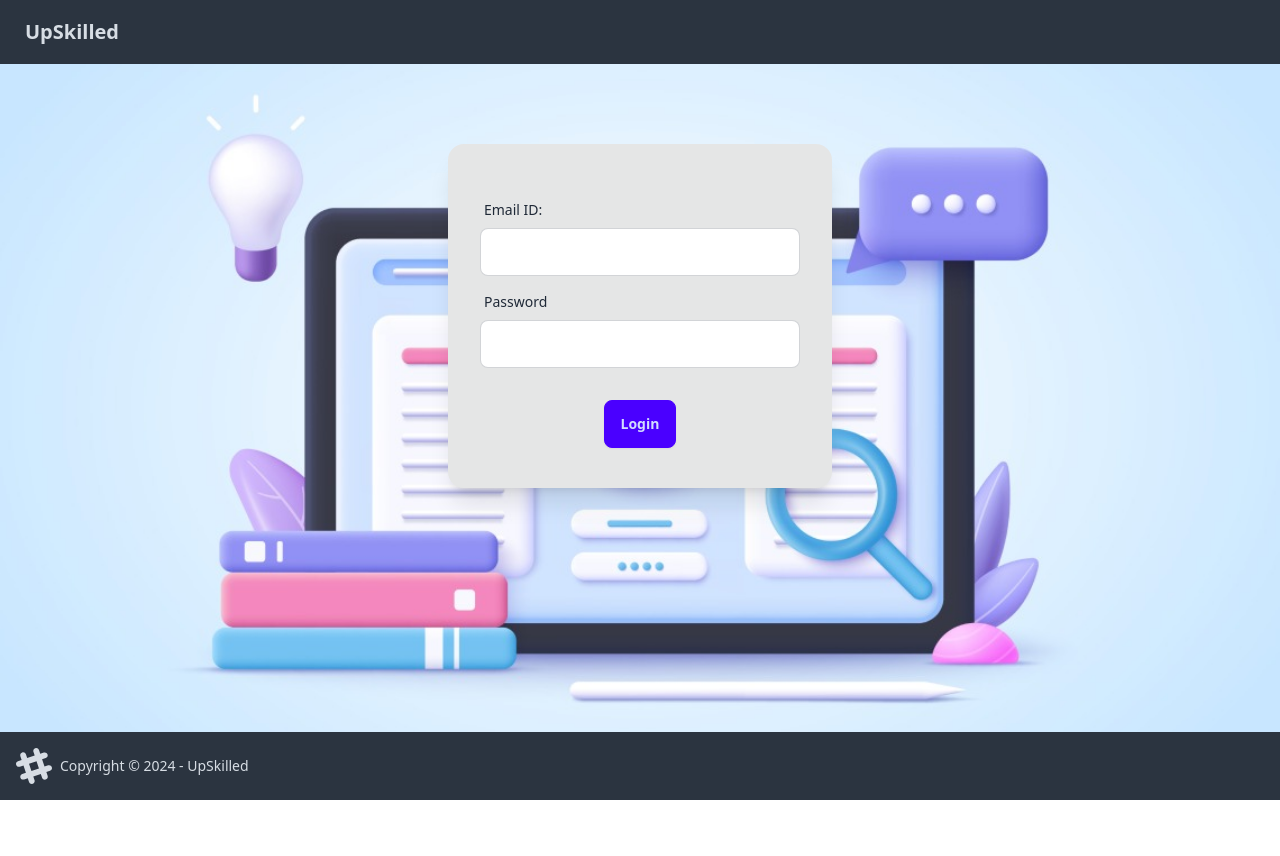
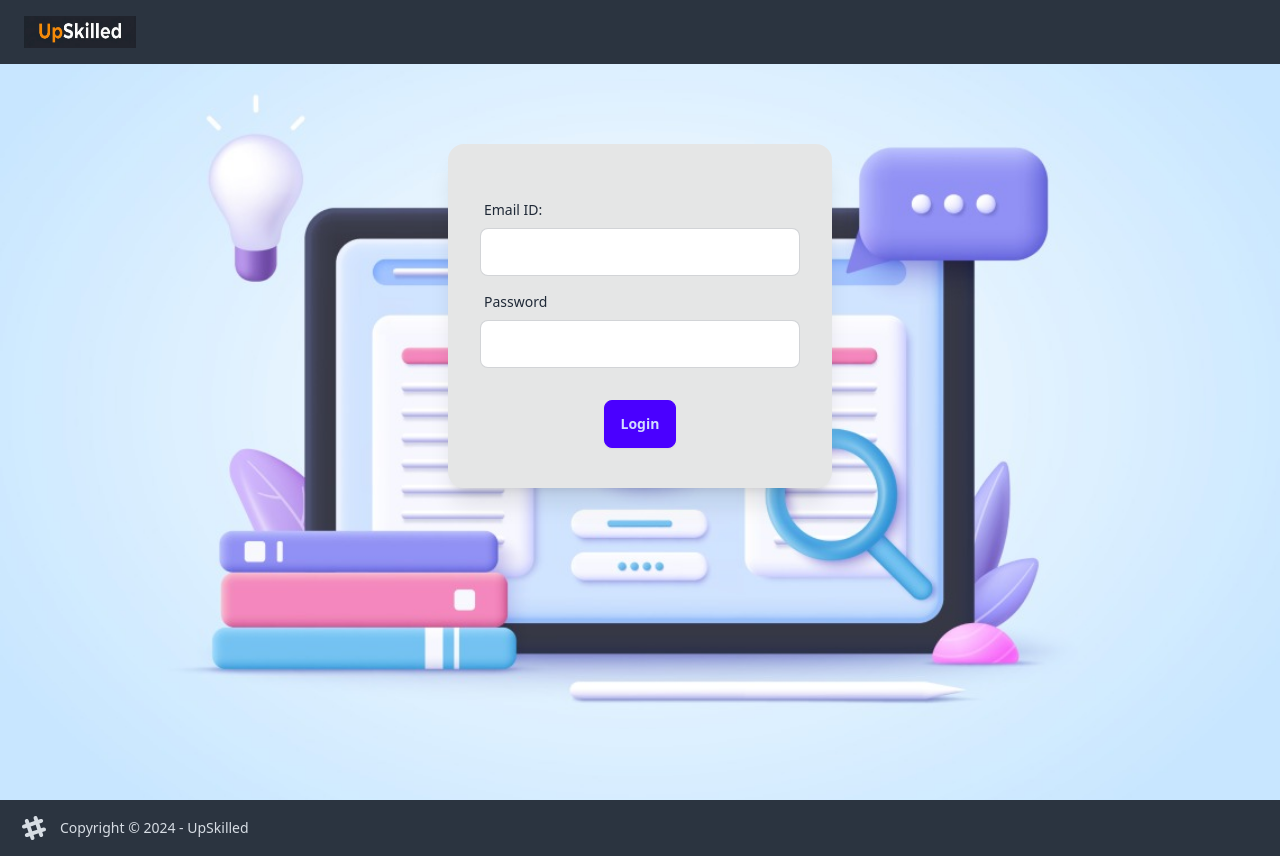
Before and after one commit to hiren1407/UpSkilled-Frontend, a React (Create React App) app: page / in a window 1280 px wide. Before the commit the page ends 800 px from the top, so only its background shows below. Built offline with nearby package versions, Linux system fonts and the light colour scheme.

Commit message:
Fixed login form layout, added logo in navbar

```diff
--- /dev/null
+++ b/src/Styles/Login.css
@@ -0,0 +1,13 @@
+.bg-image {
+    background: url('../images/bg.jpeg');
+    background-size: cover;
+    background-repeat: no-repeat;
+    width: 100%;
+}
+
+/*
+@media (max-width: 768px) {
+    .bg-image {
+        background-size: contain;
+    }
+} */
--- a/src/components/Footer.js
+++ b/src/components/Footer.js
@@ -2,11 +2,11 @@ import React from 'react'
 
 const Footer = () => {
   return (
-    <footer className="footer bg-neutral text-neutral-content items-center p-4 fixed bottom-0">
+    <footer className="footer bg-neutral text-neutral-content items-center p-4 bottom-0">
       <aside className="grid-flow-col items-center">
         <svg
           width="36"
-      height="36"
+          height="24"
           viewBox="0 0 24 24"
           xmlns="http://www.w3.org/2000/svg"
           fillRule="evenodd"
--- a/src/components/Login.js
+++ b/src/components/Login.js
@@ -2,9 +2,9 @@ import { useState } from "react";
 // import { useDispatch } from "react-redux";
 // import { addUser } from "../utils/userSlice";
 import { useNavigate } from "react-router-dom";
-import bg from '../images/bg.jpeg'
-import axios  from "axios";
+import axios from "axios";
 // import { BASE_URL } from "../utils/constants";
+import '../Styles/Login.css'
 
 const Login = () => {
   const [emailId, setEmailId] = useState("");
@@ -12,7 +12,7 @@ const Login = () => {
 
   const [isLoginForm, setIsLoginForm] = useState(true);
   const [error, setError] = useState("");
-//   const dispatch = useDispatch();
+  //   const dispatch = useDispatch();
   const navigate = useNavigate();
 
   const handleLogin = async () => {
@@ -35,7 +35,7 @@ const Login = () => {
 
 
   return (
-    <div className="flex justify-center h-screen" style={{backgroundImage:`url(${bg})`,backgroundSize:'cover'}}>
+    <div className="flex justify-center h-screen bg-image w-screen">
       <div className="card bg-base-300 w-96 shadow-xl fixed mt-36">
         <div className="card-body">
           <h2 className="card-title justify-center">
@@ -71,7 +71,7 @@ const Login = () => {
           <div className="card-actions justify-center m-2">
             <button
               className="btn btn-primary"
-              onClick={handleLogin }
+              onClick={handleLogin}
             >
               {isLoginForm ? "Login" : "Sign Up"}
             </button>
--- a/src/components/NavBar.js
+++ b/src/components/NavBar.js
@@ -2,12 +2,13 @@ import React from 'react'
 // import { useDispatch, useSelector } from 'react-redux'
 import { Link, useNavigate } from 'react-router-dom'
 // import { BASE_URL } from '../utils/constants'
+import Logo from '../images/Logo.jpeg'
 
 
 const NavBar = () => {
   //   const user=useSelector((store)=>store.user)
   //   const dispatch=useDispatch()
-  const navigate=useNavigate()
+  const navigate = useNavigate()
 
   //   const handleLogout=async()=>{
 
@@ -25,7 +26,8 @@ const NavBar = () => {
   return (
     <div className="navbar bg-neutral text-neutral-content fixed">
       <div className="flex-1">
-      <Link to="/" className="btn btn-ghost text-xl">UpSkilled</Link>
+        {/* <Link to="/" className="btn btn-ghost text-xl">UpSkilled</Link> */}
+        <Link to="/"><img src={Logo} alt='Logo' className='h-8 w-28 ml-4'></img></Link>
       </div>
 
     </div>
```
Also changed, not shown: src/images/Logo.jpeg (added). Lines whose indentation alone changed are shown as unchanged.
